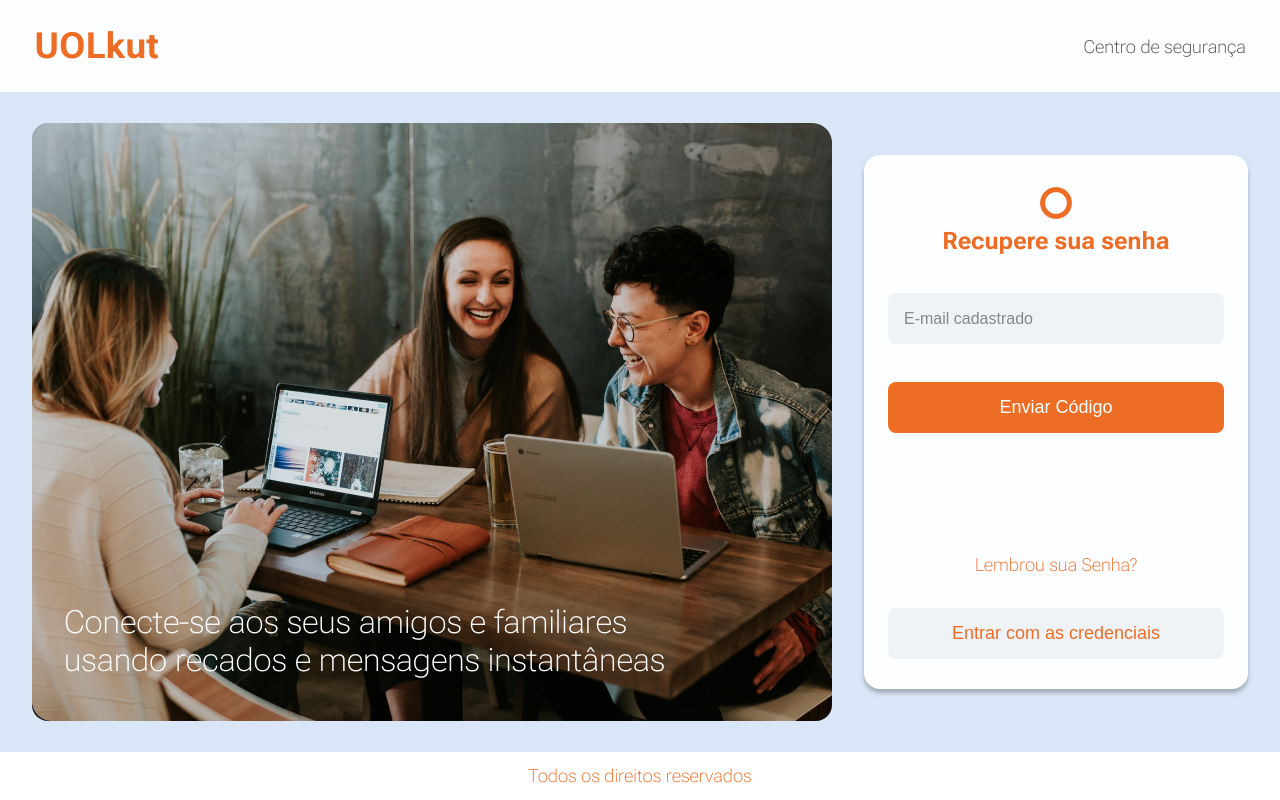
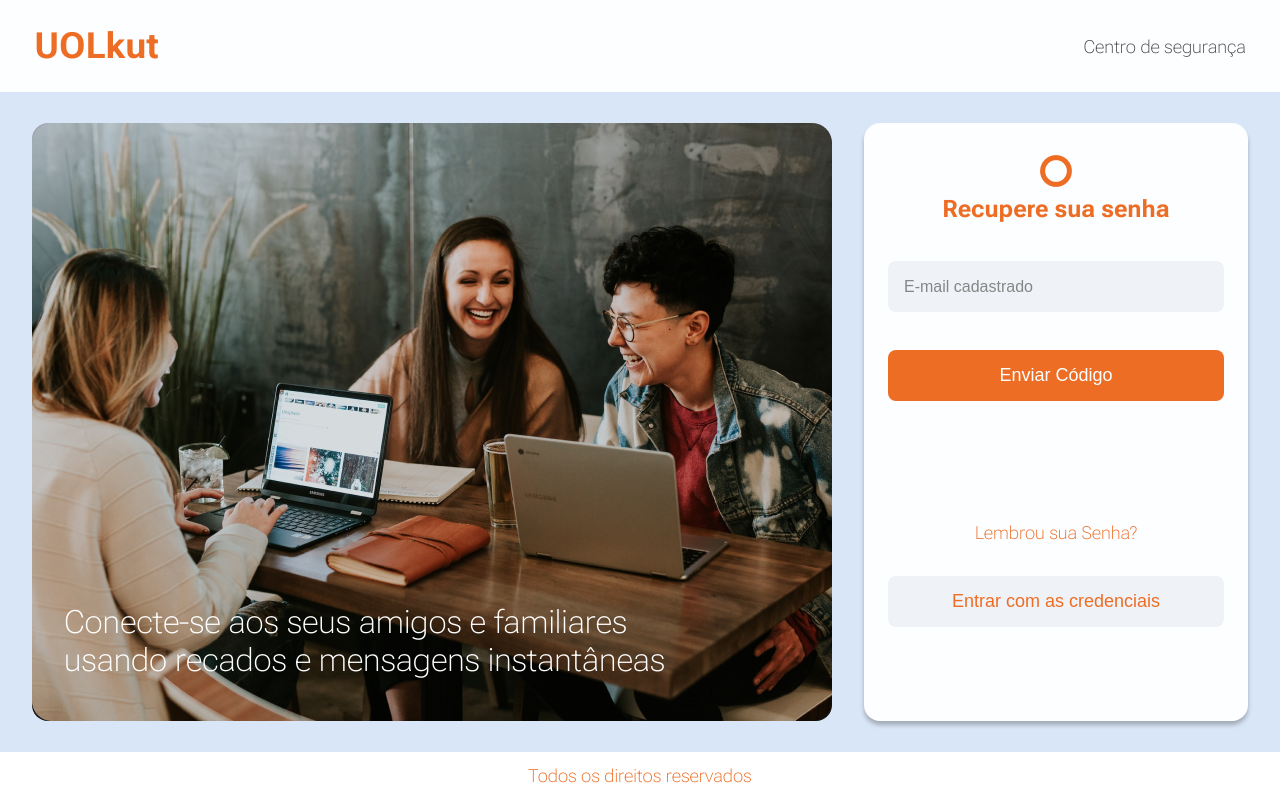
Before and after one commit to vitormen/Desafio-Semana-X-, a React (Vite) app: page /passwordrecovery in a window 1280 px wide. Built offline with nearby package versions, Linux system fonts and the light colour scheme; a web font is replaced by a local one.

Commit message:
:bug: fix: Fixed the height of the password recovery page

```diff
--- a/src/pages/PasswordRecovery/styles.ts
+++ b/src/pages/PasswordRecovery/styles.ts
@@ -28,6 +28,7 @@ export const PageContainer = styled.div`
 
 export const RecoveryMenu = styled.div`
   width: 24rem;
+  height: 37.375rem;
   display: flex;
   flex-shrink: 0;
   border-radius: 1rem;
```
